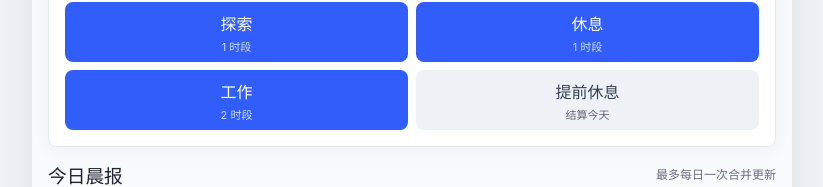
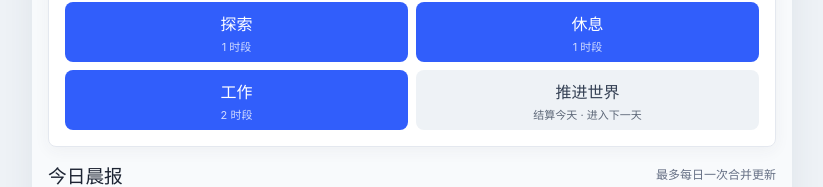
Before and after one commit to ssrei7/Tokimeki, a React (Vite) app: page / in a window 1280 px wide. Both pictures are taken after a click on the button "日程". Shown: the part 255-442 px from the top of the page, without its empty margins (228-1051 px from the left). Built offline with nearby package versions, Linux system fonts and the light colour scheme.

Commit message:
feat: add manual world advance button

```diff
--- a/src/App.tsx
+++ b/src/App.tsx
@@ -442,7 +442,7 @@ export function App() {
     commitSave(next);
     void ensureMorningBrief(next.world.clock.day);
     setTab('day');
-    setFeedback({ tone: 'success', text: `第 ${settlement.day} 天已提前结算，已进入下一天。` });
+      setFeedback({ tone: 'success', text: `第 ${settlement.day} 天已结算，世界已推进到下一天。` });
   }
 
   function moveToNode(nodeId: string): boolean {
@@ -1957,7 +1957,7 @@ function DayView(props: { save: SaveFile; snapshots: SaveSnapshot[]; morningBrie
   const todayUpdate = props.morningUpdates.find((entry) => entry.day === props.save.world.clock.day);
   return <section>
     <div className="section-heading"><div><span className="eyebrow">生活节奏</span><h2>第 {props.save.world.clock.day} 天 · {slotName}</h2></div><span className="slot-count">{calendar.unlimitedSlots ? '无限时段' : `${used} / ${capacity}`}</span></div>
-    <div className="day-card"><label>每日节奏<select value={calendar.preset} disabled={used > 0} onChange={(event) => props.onPresetChange(event.target.value as SaveFile['config']['calendar']['preset'])}><option value="leisure">悠闲 · 6 时段</option><option value="standard">标准 · 4 时段</option><option value="tight">紧凑 · 3 时段</option><option value="sandbox">沙盒 · 不消耗</option></select></label><p className="io-scope">行动只修改本地确定性状态，不调用 API。节奏仅能在当天尚未行动时切换。</p><div className="day-actions">{actionButtons.map((action) => <button key={action.kind} onClick={() => props.onAction(action.kind)} disabled={!calendar.unlimitedSlots && action.cost > remaining}>{action.label}<small>{calendar.unlimitedSlots ? '不消耗' : `${action.cost} 时段`}</small></button>)}<button className="secondary" onClick={props.onSleep}>提前休息<small>结算今天</small></button></div></div>
+    <div className="day-card"><label>每日节奏<select value={calendar.preset} disabled={used > 0} onChange={(event) => props.onPresetChange(event.target.value as SaveFile['config']['calendar']['preset'])}><option value="leisure">悠闲 · 6 时段</option><option value="standard">标准 · 4 时段</option><option value="tight">紧凑 · 3 时段</option><option value="sandbox">沙盒 · 不消耗</option></select></label><p className="io-scope">行动只修改本地确定性状态，不调用 API。节奏仅能在当天尚未行动时切换。</p><div className="day-actions">{actionButtons.map((action) => <button key={action.kind} onClick={() => props.onAction(action.kind)} disabled={!calendar.unlimitedSlots && action.cost > remaining}>{action.label}<small>{calendar.unlimitedSlots ? '不消耗' : `${action.cost} 时段`}</small></button>)}<button className="secondary" onClick={props.onSleep}>推进世界<small>结算今天 · 进入下一天</small></button></div></div>
     <div className="morning-brief-card"><div className="list-heading"><h3>今日晨报</h3><span className="io-scope">最多每日一次合并更新</span></div>{todayUpdate && <div className="morning-world-meta"><span>天气：{todayUpdate.weather.label}</span>{todayUpdate.worldNote && <span>{todayUpdate.worldNote}</span>}</div>}{todayBriefs.length ? <div className="morning-brief-list">{todayBriefs.map((entry) => { const destination = resolveMorningAdDestination(entry, props.save.world); return <article key={entry.id} className={`morning-brief-entry morning-${entry.category}`}><span className="eyebrow">{entry.category}</span><strong>{entry.title}</strong><p>{entry.body}</p>{destination && <div className="morning-entry-actions"><button className="secondary" onClick={() => props.onMove(destination.id)}>前往{destination.name}</button></div>}</article>; })}</div> : <p className="empty">今天还没有晨报；进入新一天后会生成。</p>}</div>
     <div className="settlement-card"><div className="list-heading"><h3>最近结算</h3>{props.summarizingDay === latestSettlement?.day && <span className="request-status requesting">正在生成日记…</span>}</div>{latestSettlement ? <><div className="settlement-grid"><span>日期<strong>第 {latestSettlement.day} 天</strong></span><span>足迹<strong>{latestSettlement.footprint.join('、') || '无'}</strong></span><span>遇见<strong>{latestSettlement.met.join('、') || '无人'}</strong></span><span>收支<strong>{latestSettlement.income - latestSettlement.expense}</strong></span><span>新物品<strong>{latestSettlement.itemsGained.length ? latestSettlement.itemsGained.map((entry) => `${entry.itemId} ×${entry.count}`).join('、') : '无'}</strong></span><span>明日待办<strong>{latestSettlement.appointmentsTomorrow.length ? latestSettlement.appointmentsTomorrow.map((item) => item.note ?? item.id).join('、') : '无'}</strong></span></div><div className="relation-summary"><strong>关系变化</strong>{latestSettlement.relationChanges.length ? latestSettlement.relationChanges.map((change) => { const numbers = settlementRelationNumbers(change, props.save.config.showNumbers); return <div className="relation-change" key={change.charId}><p>{change.prose}</p>{numbers && <small>{numbers}</small>}</div>; }) : <p className="empty">本阶段暂无相遇记录。</p>}</div>{latestDiary && <DiaryEditor entry={latestDiary} onSave={props.onSaveDiary} />}</> : <p className="empty">完成今天或选择提前休息后，这里会显示日结算与日记。</p>}</div>
     <details className="fold-card"><summary>本地快照</summary><div className="fold-body"><div className="snapshot-card"><div className="list-heading"><h3>本地快照</h3><span className="io-scope">结算时自动保存，保留最近 7 天</span></div>{props.snapshots.length ? props.snapshots.map((snapshot) => <div className="list-row" key={snapshot.id}><span>第 {snapshot.day} 天<strong>{snapshot.save.world.clock.day === snapshot.day + 1 ? ' · 次日开始前' : ''}</strong><small>保存于 {snapshot.createdAt}</small></span><button className="secondary" onClick={() => void props.onRestoreSnapshot(snapshot.id)}>回到这一天</button></div>) : <p className="empty">完成一次日结算后，这里会出现可回退的快照。</p>}</div></div></details>
```
